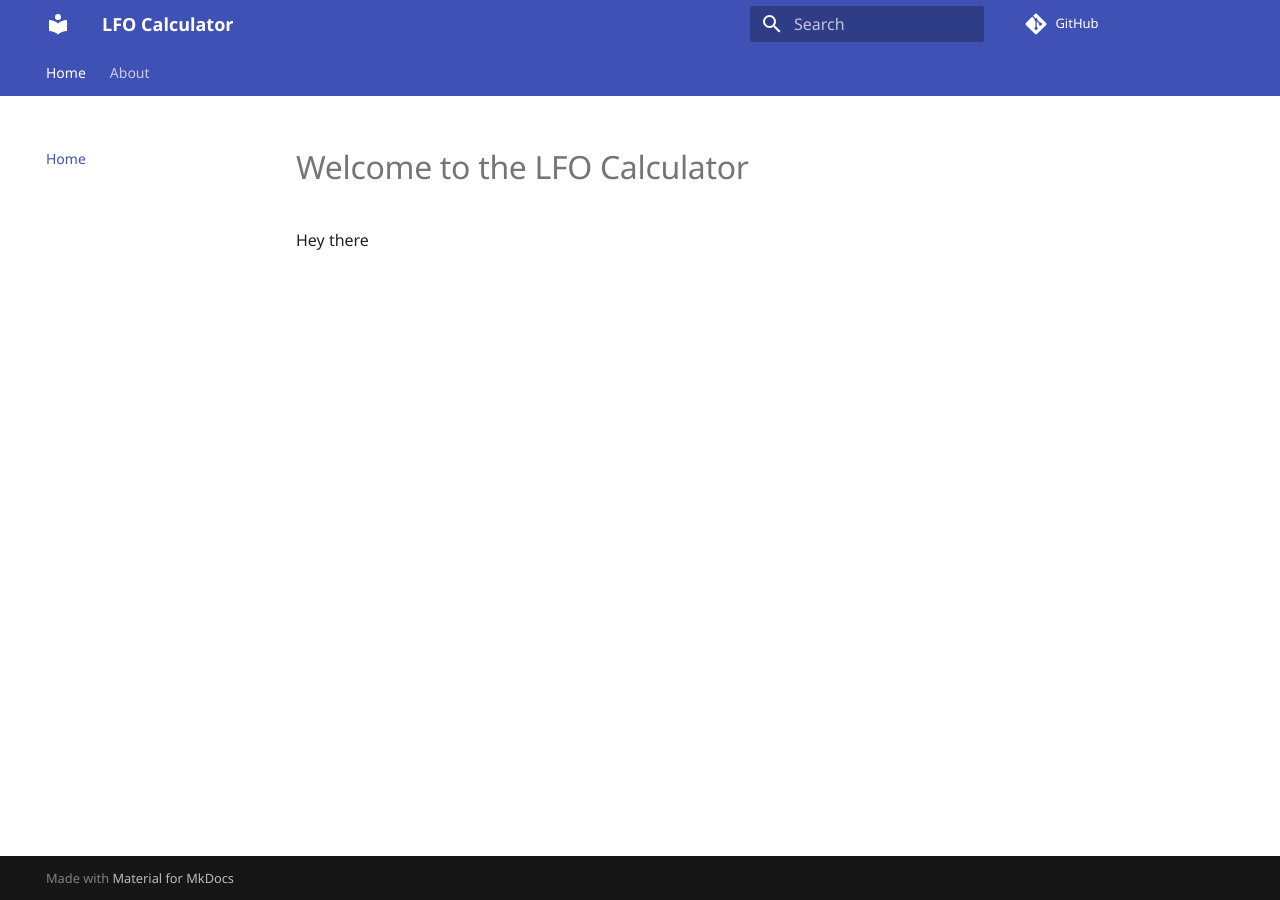
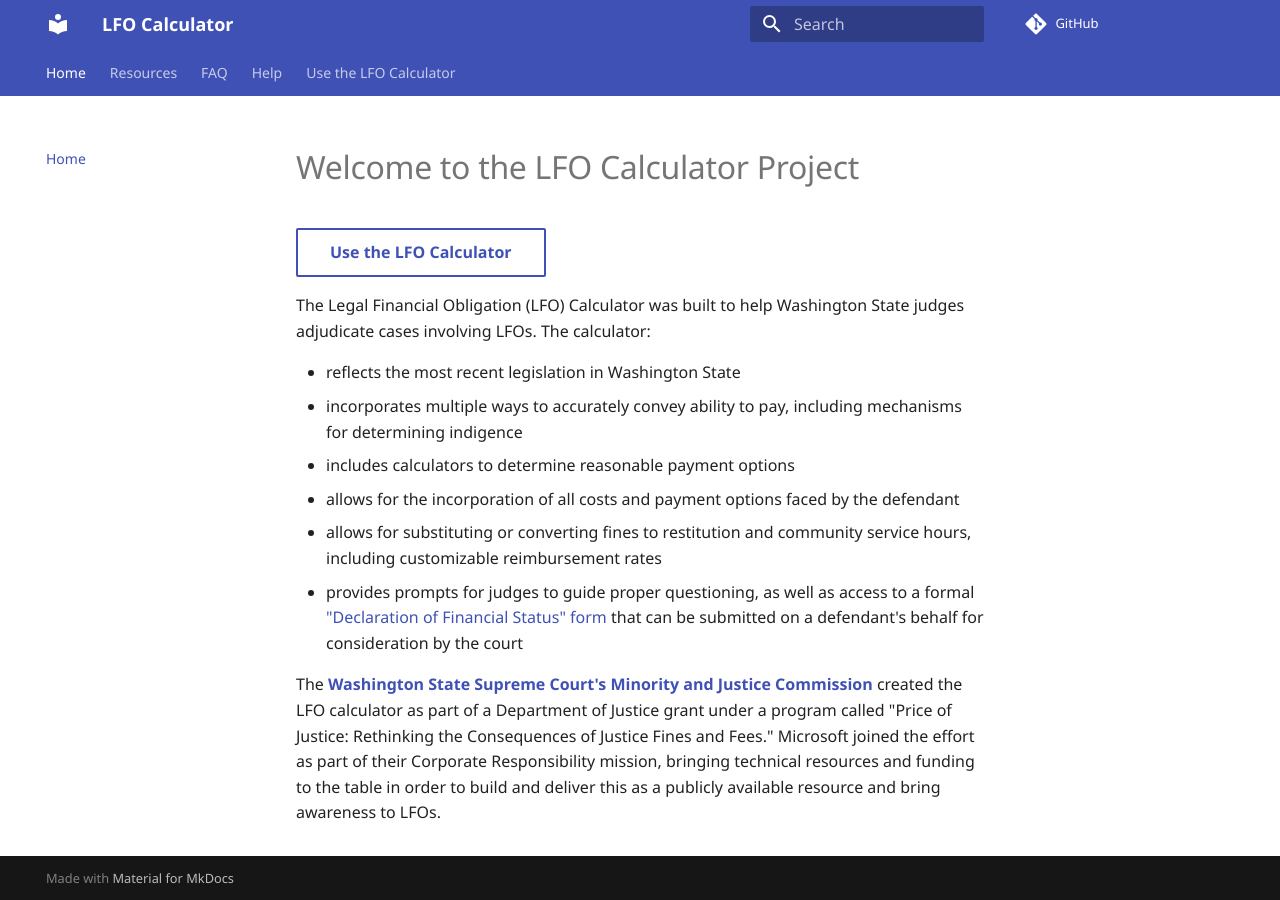
Before and after one commit to lfo-calculator/site, an MkDocs documentation site: the page built from docs/index.md, in a window 1280 px wide. Built offline with MkDocs 1.6.1 and Material for MkDocs 9.7.7, drawn with Linux system fonts in a browser that asks for light colours; some web fonts are replaced; comment, search, counter and statistics services are not loaded.

```diff
--- a/docs/index.md
+++ b/docs/index.md
@@ -1,3 +1,14 @@
-# Welcome to the LFO Calculator
+# Welcome to the LFO Calculator Project
 
-Hey there
+[Use the LFO Calculator](https://beta.lfocalculator.org){: .md-button }
+
+The Legal Financial Obligation (LFO) Calculator was built to help Washington State judges adjudicate cases involving LFOs. The calculator:
+
+* reflects the most recent legislation in Washington State
+* incorporates multiple ways to accurately convey ability to pay, including mechanisms for determining indigence
+* includes calculators to determine reasonable payment options
+* allows for the incorporation of all costs and payment options faced by the defendant
+* allows for substituting or converting fines to restitution and community service hours, including customizable reimbursement rates
+* provides prompts for judges to guide proper questioning, as well as access to a formal ["Declaration of Financial Status" form](https://view.officeapps.live.com/op/view.aspx?src=https%3A%2F%2Fbeta.lfocalculator.org%2Fstatic%2Fmedia%2Ffinancial-status-declaration.26698d35.docx&wdOrigin=BROWSELINK) that can be submitted on a defendant's behalf for consideration by the court
+
+The [**Washington State Supreme Court's Minority and Justice Commission**](https://www.courts.wa.gov/?fa=home.sub&org=mjc) created the LFO calculator as part of a Department of Justice grant under a program called "Price of Justice: Rethinking the Consequences of Justice Fines and Fees." Microsoft joined the effort as part of their Corporate Responsibility mission, bringing technical resources and funding to the table in order to build and deliver this as a publicly available resource and bring awareness to LFOs.
--- a/mkdocs.yml
+++ b/mkdocs.yml
@@ -9,7 +9,10 @@ docs_dir: "docs"
 repo_url: https://github.com/lfo-calculator/site
 nav:
   - Home: index.md
-  - About: Introduction.md
+  - Resources: Resources.md
+  - FAQ: FAQ.md
+  - Help: Help.md
+  - Use the LFO Calculator: https://beta.lfocalculator.org
 
 plugins:
   - search
@@ -27,6 +30,7 @@ theme:
     - navigation.instant
 markdown_extensions:
   - admonition
+  - attr_list
   - footnotes
   - meta
   - pymdownx.details
@@ -41,3 +45,5 @@ extra_javascript:
   - javascripts/config.js
   - https://polyfill.io/v3/polyfill.min.js?features=es6
   - https://cdn.jsdelivr.net/npm/mathjax@3/es5/tex-mml-chtml.js
+extra_css:
+  - stylesheets/extra.css
```
Also changed, not shown: docs/FAQ.md (added, +43 -0 lines), docs/Help.md (added, +19 -0 lines), docs/Introduction.md (+2 -0 lines), docs/Resources.md (added, +15 -0 lines), docs/images/LFO Calculator Overview -- CLJs-low.gif (added), docs/images/declarartion-of-status-2.png (added).
